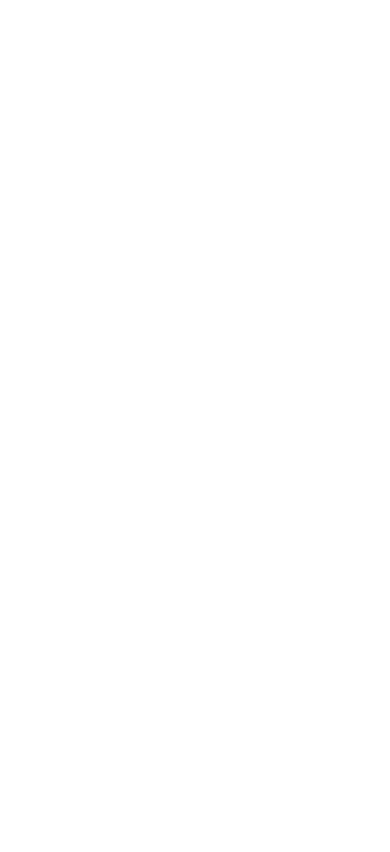
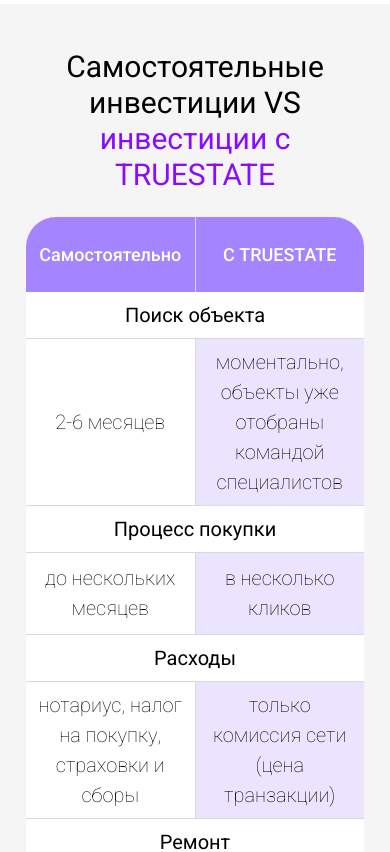
Before and after one commit to Andrew-Marty00shenko/truestate, a React (Create React App) app: page / in a window 390 px wide. Shown: the part 2980-3832 px from the top of the page. Before the commit the page ends 2984 px from the top, so only its background shows below. Built offline with nearby package versions, Linux system fonts and the light colour scheme; the HTML template or start-up script is replaced by a standard one.

Commit message:
create section three

```diff
--- /dev/null
+++ b/src/Components/Main/SectionThree/SectionThree.jsx
@@ -0,0 +1,92 @@
+import { Table } from "react-bootstrap";
+
+import "./SectionThree.scss";
+
+const SectionThree = () => {
+    const tableInfo = [
+        {
+            id: 1,
+            rowName: 'Поиск объекта',
+            rowFirstColumn: `2-6 месяцев`,
+            rowSecondColumn: `моментально, объекты уже отобраны командой специалистов`,
+        },
+        {
+            id: 2,
+            rowName: 'Процесс покупки',
+            rowFirstColumn: `до нескольких месяцев`,
+            rowSecondColumn: `в несколько кликов`,
+        },
+        {
+            id: 3,
+            rowName: 'Расходы',
+            rowFirstColumn: `  нотариус, налог на покупку, страховки и сборы`,
+            rowSecondColumn: `только комиссия сети (цена транзакции)`,
+        },
+        {
+            id: 4,
+            rowName: 'Ремонт',
+            rowFirstColumn: `длительный процесс, требующий контроля и опыта`,
+            rowSecondColumn: `берет на себя TRUESTATE`,
+        },
+        {
+            id: 5,
+            rowName: 'Процесс перепродажи',
+            rowFirstColumn: `длительный процесс, требующий контроля и личного присутствия`,
+            rowSecondColumn: `берет на себя TRUESTATE`,
+        },
+        {
+            id: 6,
+            rowName: 'Минимальные инвестиции',
+            rowFirstColumn: `от €100.000`,
+            rowSecondColumn: `от €100`,
+        }
+    ];
+
+    return <section className="section-three">
+        <h1>
+            Самостоятельные инвестиции VS <br />
+            <span>инвестиции с TRUESTATE</span>
+        </h1>
+        <Table className="section-three__table-desktop">
+            <tbody>
+                <tr className="head__table">
+                    <td> </td>
+                    <td>Самостоятельно</td>
+                    <td>С TRUESTATE</td>
+                </tr>
+                {tableInfo.map((info) => {
+                    return <tr className="table__row" key={info.id}>
+                        <td>
+                            {info.rowName}
+                        </td>
+                        <td>{info.rowFirstColumn}</td>
+                        <td>{info.rowSecondColumn}</td>
+                    </tr>
+                })}
+            </tbody>
+        </Table>
+        <Table className="section-three__table-mobile">
+            <tbody>
+                <tr className="head__table">
+                    <td>Самостоятельно</td>
+                    <td>С TRUESTATE</td>
+                </tr>
+                {tableInfo.map((info) => {
+                    return <>
+                        <tr className="table__col">
+                            <td colSpan="2">
+                                {info.rowName}
+                            </td>
+                        </tr>
+                        <tr className="table__row" key={info.id}>
+                            <td>{info.rowFirstColumn}</td>
+                            <td>{info.rowSecondColumn}</td>
+                        </tr>
+                    </>
+                })}
+            </tbody>
+        </Table>
+    </section >
+}
+
+export default SectionThree;
--- /dev/null
+++ b/src/Components/Main/SectionThree/SectionThree.scss
@@ -0,0 +1,224 @@
+.section-three{
+    background-color: #F5F5F5;
+    padding: 72px 81px 48px 80px;
+
+    h1{
+        font-weight: 400;
+        font-size: 40px;
+        text-align: center;
+
+        span{
+           color:rgba(138, 11, 255, 1);
+        }
+    }
+
+    &__table-mobile{
+        display: none;
+    }
+
+    table{
+        background: #ffff;
+        border-radius: 30px;
+        overflow: hidden;
+        margin-top: 34px;
+
+        tbody, td, tfoot, th, thead, tr {
+            border: 0;
+        }
+
+        tbody{
+
+            .head__table{
+                background: #A585FF;
+
+                td{
+                    text-align: center;
+                    vertical-align: middle;
+                    height: 105px;
+                    font-weight: 500;
+                    font-size: 26px;
+                    color: #fff;
+                    border-left: 1px solid #D9D9D9;
+                    width: 33%;
+
+                    &:nth-child(1){
+                        border-left: 0;
+                    }
+                }
+            }
+
+            .table__row{
+                background-color: transparent;
+
+                td{
+                    text-align: center;
+                    vertical-align: middle;
+                    height: 82px;
+                    font-weight: 200;
+                    font-size: 20px;
+                    color: #000;
+                    border-left: 1px solid #D9D9D9;
+                    border-bottom: 1px solid #D9D9D9;
+
+                    &:nth-child(1){
+                        border-left: 0;
+                        font-weight: 400;
+                    }
+
+                    &:nth-child(3){
+                        background-color: #EBE4FF;
+                    }
+
+                    a{
+                        text-decoration: underline !important;
+                    }
+                }
+
+                &:nth-child(7){
+                    td{
+                        border-bottom: 0;
+                    }
+                }
+            }
+        }
+    }
+}
+
+@media (max-width: 1250px){
+    .section-three{
+        padding: 46px 32px 40px 32px;
+    }
+}
+
+@media (max-width: 1024px){
+    .section-three{
+        padding: 40px 20px 0px 20px;
+    }
+}
+
+@media (max-width: 850px){
+    .section-three{
+        h1{
+            font-size: 35px;
+        }
+
+        table{
+            tbody{
+                .head__table{
+                    td{
+                        font-size: 20px;
+                    }
+                }
+
+                .table__row{
+                    td{
+                        font-size: 18px;
+
+                    }
+                }
+            }
+        }
+    }
+}
+
+@media (max-width: 730px) {
+    .section-three{
+        padding: 45px 26px 54px 26px;
+
+        h1{
+            font-size: 30px;
+        }
+
+        table{
+            margin-top: 24px;
+
+            tbody{
+                .head__table{
+
+                    td{
+                       font-size: 18px;
+                    }
+                }
+
+                .table__row{
+                    background-color: transparent;
+
+                    td{
+                        font-size: 18px;
+                    }
+                }
+            }
+        }
+    }
+}
+
+@media (max-width: 530px){
+    .section-three{
+        &__table-mobile{
+            display: block;
+        }
+
+        &__table-desktop{
+            display: none;
+        }
+
+        table{
+            tbody{
+                .head__table{
+                    td{
+                        width: 50%;
+                        height: 75px;
+
+                        &:nth-child(1){
+                            border-left: 0;
+                        }
+                    }
+                }
+
+                .table__col{
+                    td{
+                        text-align: center;
+                        vertical-align: middle;
+                        height: 45px;
+                        font-weight: 400;
+                        font-size: 20px;
+                        color: #000;
+                        border-bottom: 1px solid #D9D9D9;
+                    }
+                }
+
+                .table__row{
+                    background-color: transparent;
+
+                    td{
+                        text-align: center;
+                        vertical-align: middle;
+                        height: 82px;
+                        font-weight: 200;
+                        font-size: 20px;
+                        color: #000;
+                        border-right: 1px solid #D9D9D9;
+                        border-bottom: 1px solid #D9D9D9;
+
+                        &:nth-child(1){
+                            border-left: 0;
+                            font-weight: 200;
+                        }
+
+                        &:nth-child(2){
+                            border-right: 0;
+                            font-weight: 200;
+                            background-color: #EBE4FF;
+                        }
+                    }
+
+                    &:nth-child(7){
+                        td{
+                            border-bottom: 1px solid #D9D9D9;
+                        }
+                    }
+                }
+            }
+        }
+    }
+}
--- a/src/Pages/Main/Main.jsx
+++ b/src/Pages/Main/Main.jsx
@@ -1,9 +1,11 @@
 import SectionOne from "../../Components/Main/SectionOne/SectionOne";
 import SectionTwo from "../../Components/Main/SectionTwo/SectionTwo";
+import SectionThree from "../../Components/Main/SectionThree/SectionThree";
 
 import SectionOneImage from "../../assets/images/section-one-image.png";
 import SectionOneImageMobile from "../../assets/images/section-one-image-mobile.png";
 import "./Main.scss";
+
 
 const Main = () => {
     return <div className="main">
@@ -23,6 +25,7 @@ const Main = () => {
             />
         </div>
         <SectionTwo />
+        <SectionThree />
     </div>
 }
 
```
